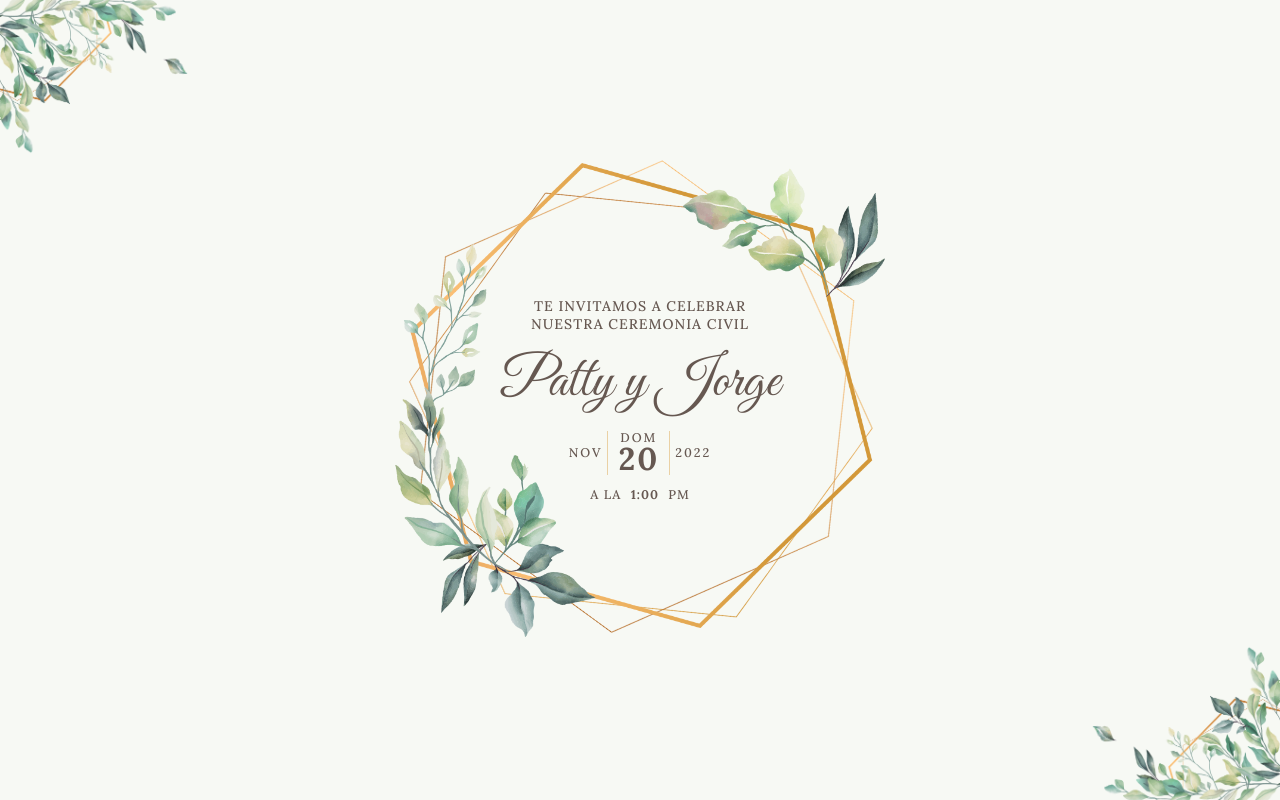
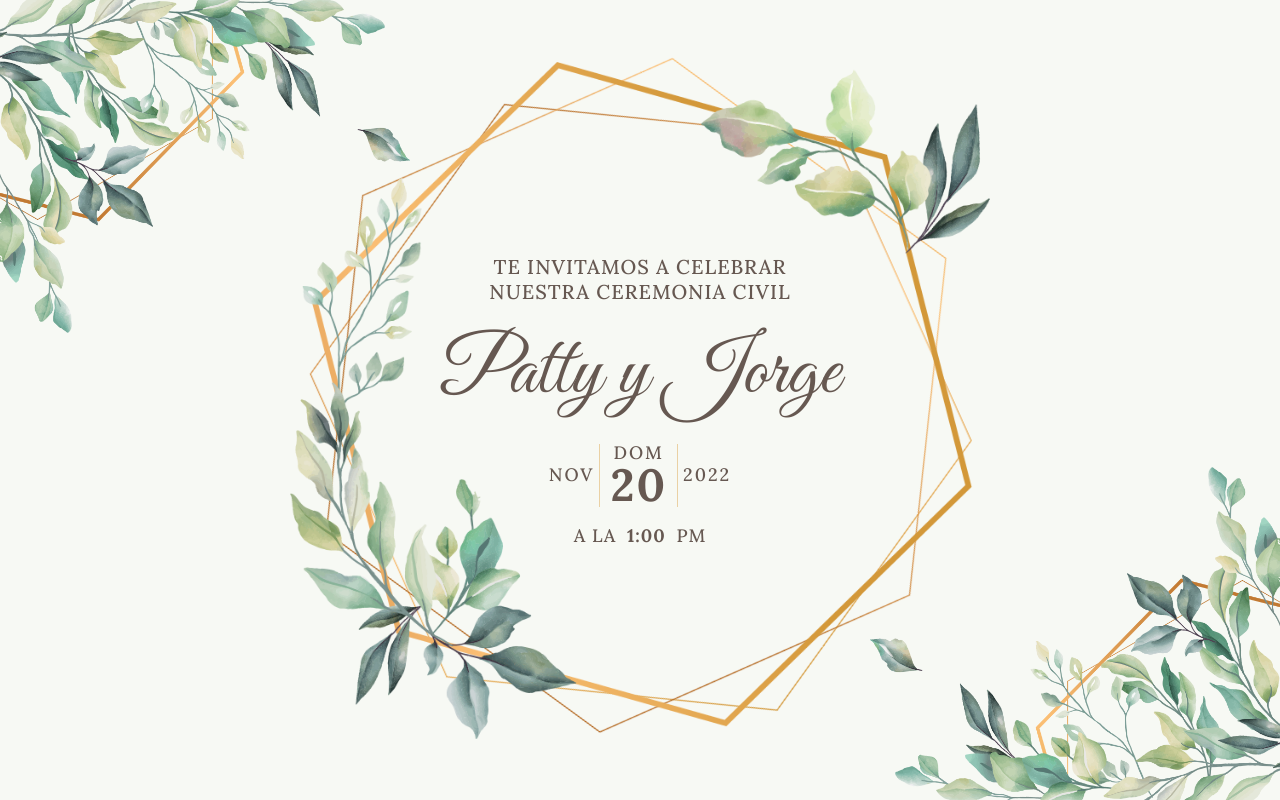
Before and after one commit to Patriziac/Patriziac.github.io, a React (Vite) app: page / in a window 1280 px wide. Built offline with nearby package versions, Linux system fonts and the light colour scheme.

Commit message:
Layout adjustment for tablet/ipads

```diff
--- a/src/components/Decorations/Decorations.css
+++ b/src/components/Decorations/Decorations.css
@@ -15,8 +15,6 @@
 .leaves {
   background-size: 90%;
   background-repeat: no-repeat;
-  width: 15rem;
-  height: 15rem;
   position: absolute;
 }
 
--- a/src/index.css
+++ b/src/index.css
@@ -148,10 +148,15 @@ p {
   }
 }
 
-
-@media (max-width: 900px) and (orientation: portrait) {
+/* Phone portrait */
+@media (max-width: 819px) and (orientation: portrait) {
   :root {
     font-size: 14px;
+  }
+
+  .leaves {
+    width: 15rem;
+    height: 15rem;
   }
 
   h1.title {
@@ -167,9 +172,15 @@ p {
   }
 }
 
-@media (max-width: 900px) and (orientation: landscape) {
+/* Phone landscape */
+@media (max-width: 819px) and (orientation: landscape) {
   :root {
-    font-size: 14px;
+    font-size: 12px;
+  }
+
+  .leaves {
+    width: 15rem;
+    height: 15rem;
   }
 
   h1.title {
@@ -189,9 +200,16 @@ p {
   }
 }
 
-@media (min-width: 901px) {
+/* iPads */
+@media (min-width: 820px) and (max-width: 1200px),
+(min-width:768px) and (max-width: 1200px) and (orientation: portrait) {
   :root {
-    font-size: 14px;
+    font-size: 16px;
+  }
+
+  .leaves {
+    width: 20rem;
+    height: 20rem;
   }
 
   h1.title {
@@ -210,3 +228,28 @@ p {
     max-height: 100vh;
   }
 }
+
+
+/* Desktops */
+@media (min-width: 1201px) {
+  :root {
+    font-size: 20px;
+  }
+
+  .leaves {
+    width: 23rem;
+    height: 23rem;
+  }
+
+  h1.title {
+    font-size: 4rem;
+  }
+
+  h2.title {
+    font-size: 3rem;
+  }
+
+  h3.title {
+    font-size: 2.75rem;
+  }
+}
```
